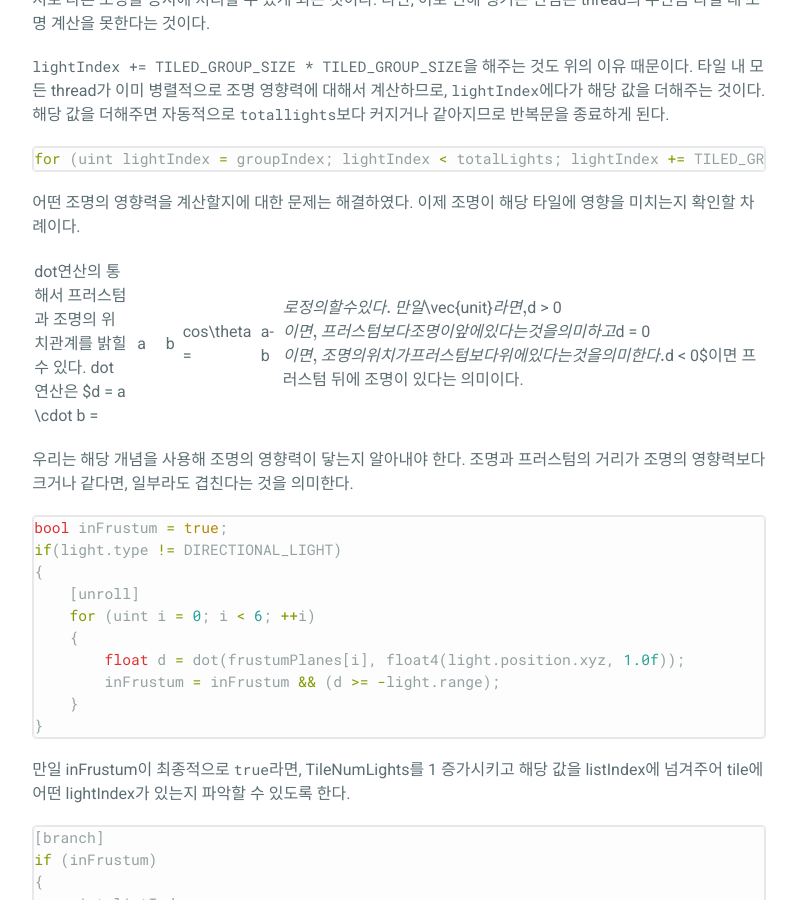
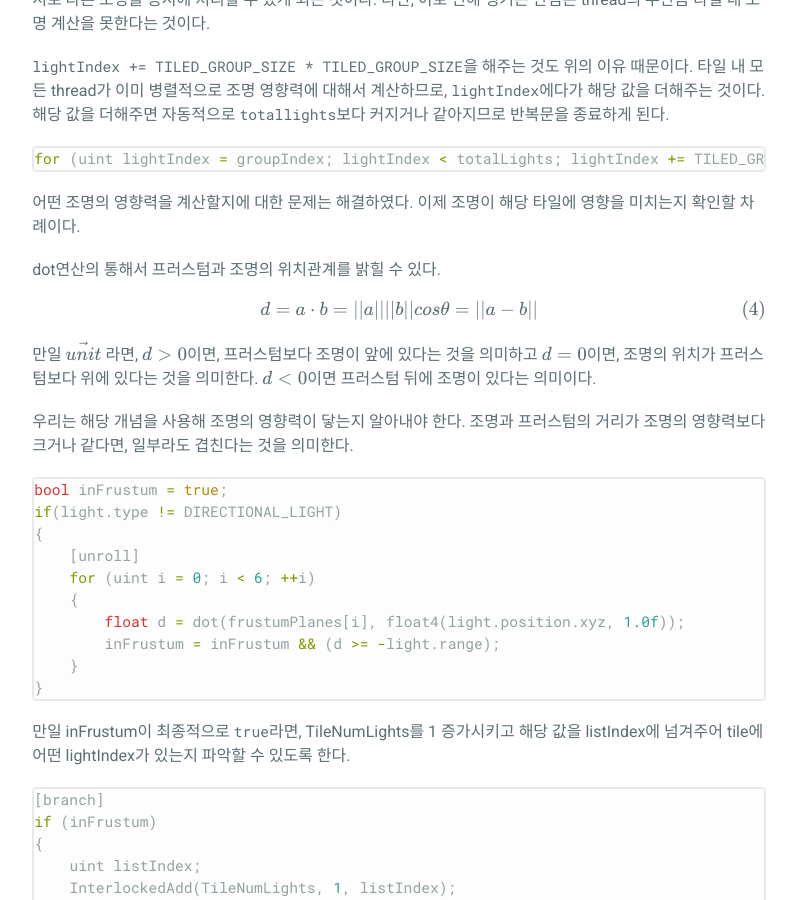
Before and after one commit to JungsikOh/jungsikoh.github.io, a Jekyll site: the page built from _posts/2024-08-28-Tiled Deferred Lighting.md, in a window 1280 px wide and 900 px high, scrolled down 6255 px. Shown: the whole window, without its empty margins (241-1038 px from the left). Built offline with Jekyll 4.4.1, drawn with Linux system fonts in a browser that asks for light colours; formulas are drawn with MathJax 3; comment, search, counter and statistics services are not loaded.

Commit message:
Tiled Deferred Lighting FIX markdown

```diff
--- a/_posts/2024-08-28-Tiled Deferred Lighting.md
+++ b/_posts/2024-08-28-Tiled Deferred Lighting.md
@@ -200,7 +200,11 @@ for (uint lightIndex = groupIndex; lightIndex < totalLights; lightIndex += TILED
 
 어떤 조명의 영향력을 계산할지에 대한 문제는 해결하였다. 이제 조명이 해당 타일에 영향을 미치는지 확인할 차례이다.
 
-dot연산의 통해서 프러스텀과 조명의 위치관계를 밝힐 수 있다. dot 연산은 $d = a \cdot b = ||a||||b||cos\theta = ||a-b||$로 정의할 수 있다. 만일 $\vec{unit}$ 라면, $d > 0$이면, 프러스텀보다 조명이 앞에 있다는 것을 의미하고 $d = 0$이면, 조명의 위치가 프러스텀보다 위에 있다는 것을 의미한다. $d < 0$이면 프러스텀 뒤에 조명이 있다는 의미이다.
+dot연산의 통해서 프러스텀과 조명의 위치관계를 밝힐 수 있다.
+
+$$d = a \cdot b = ||a||||b||cos\theta = ||a-b|| \tag{4}$$
+
+만일 $\vec{unit}$ 라면, $d > 0$이면, 프러스텀보다 조명이 앞에 있다는 것을 의미하고 $d = 0$이면, 조명의 위치가 프러스텀보다 위에 있다는 것을 의미한다. $d < 0$이면 프러스텀 뒤에 조명이 있다는 의미이다.
 
 우리는 해당 개념을 사용해 조명의 영향력이 닿는지 알아내야 한다. 조명과 프러스텀의 거리가 조명의 영향력보다 크거나 같다면, 일부라도 겹친다는 것을 의미한다.
 
```
